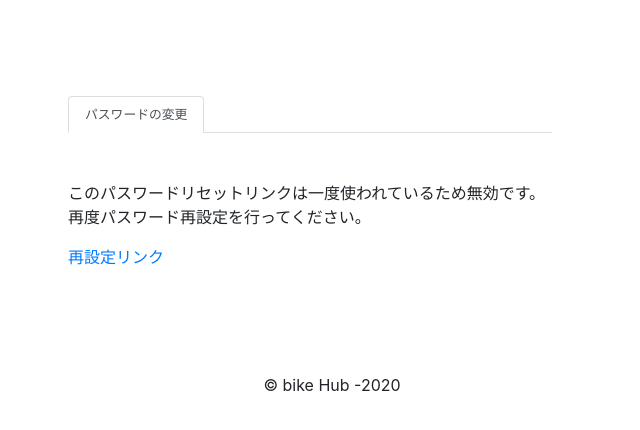
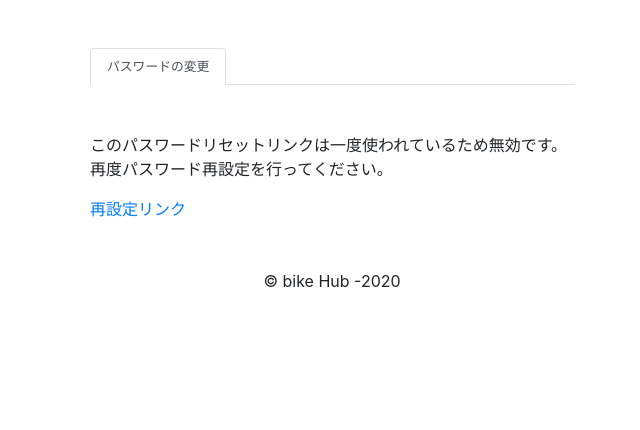
Before and after one commit to yuta-hidaka/bikehub-backend, a Django app: page /reset/1/1/ in a window 1280 px wide. Shown: the part 56-486 px from the top of the page, without its empty margins (308-948 px from the left). Run offline with Django 3.2, Linux system fonts and the light colour scheme; some libraries are stand-ins or nearby versions.

Commit message:
Adjust css

```diff
--- a/nginx-unit-data/src/bikehub/bikehub/apps/users/templates/registration/custom_password_reset_complete.html
+++ b/nginx-unit-data/src/bikehub/bikehub/apps/users/templates/registration/custom_password_reset_complete.html
@@ -20,8 +20,8 @@
     <nav class="navbar navbar-light" style="background-color: #e3f2fd;">
         <a class="navbar-brand" href="#">Bike Hub</a>
     </nav>
-    <div class="container w-100">
-        <div class="row mt-5" style="max-width: 500px;">
+    <div class="container mt-5">
+        <div class="m-auto p-3" style="max-width: 500px;">
             <div class="m-auto">
                 <ul class="nav nav-tabs">
                     <li class="nav-item">
--- a/nginx-unit-data/src/bikehub/bikehub/apps/users/templates/registration/custom_password_reset_confirm.html
+++ b/nginx-unit-data/src/bikehub/bikehub/apps/users/templates/registration/custom_password_reset_confirm.html
@@ -20,8 +20,8 @@
     <nav class="navbar navbar-light" style="background-color: #e3f2fd;">
         <a class="navbar-brand" href="#">Bike Hub</a>
     </nav>
-    <div class="container w-100 m-5">
-        <div class="row m-auto" style="max-width: 500px;">
+    <div class="container">
+        <div class="m-auto" style="max-width: 500px;">
             <div class="m-2 mt-5">
                 <ul class="nav nav-tabs">
                     <li class="nav-item">
```
